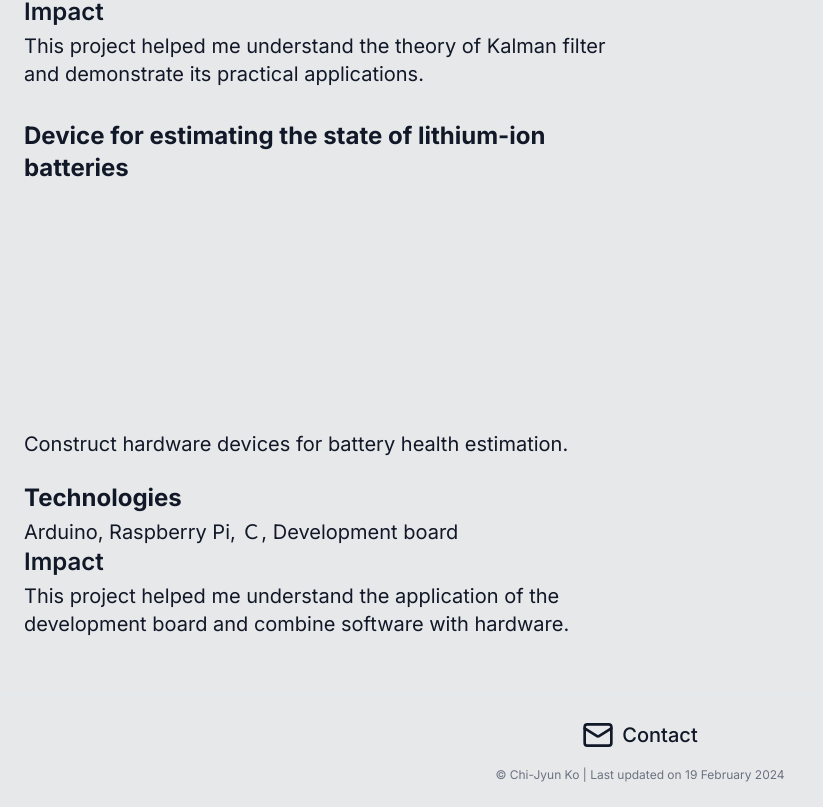
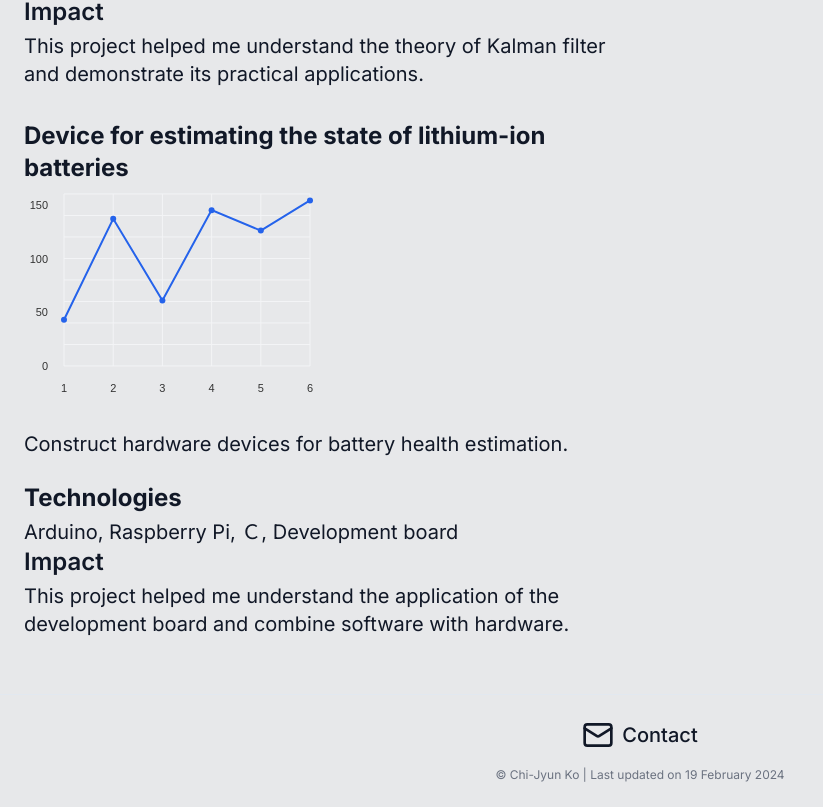
Before and after one commit to Ko0105/Webpage, a Next.js app: page /project in a window 1280 px wide. Shown: the part 755-1562 px from the top of the page, without its empty margins (0-823 px from the left). Built offline with nearby package versions, Linux system fonts and the light colour scheme.

Commit message:
revise bug

```diff
--- a/src/app/project/Project.tsx
+++ b/src/app/project/Project.tsx
@@ -9,7 +9,7 @@ import Link from "next/link";
 import { useState } from 'react'
 // import { ResponsiveBar } from "@nivo/bar"
 import { ResponsiveLine } from "@nivo/line"
-// import chartData from '../../../public/chartData.json'
+import chartData from '../../../public/chartData.json'
 
 export default function MyProject() {
   const [count, setCount] = useState(0)
@@ -81,7 +81,7 @@ export default function MyProject() {
                   <div className="">
                     <div className="text-left text-2xl font-bold  ">Device for estimating the state of lithium-ion batteries</div>
                     <div className="aspect-[4/3] overflow-hidden rounded-lg w-3/6">
-                    {/* <LineChart className="bject-cover w-full h-full  rounded-lg " /> */}
+                    <LineChart className="bject-cover w-full h-full  rounded-lg " />
                     </div>
                     <br></br>
                     <div className="max-w-3xl">
@@ -280,55 +280,55 @@ function ServerIcon(props : any) {
   )
 }
 
-// function LineChart(props : any) {
-//   return (
-//     <div {...props}>
-//       <ResponsiveLine
-//         data={[
-//           { id: "Desktop", data: chartData.desktop },
-//           // { id: "Mobile", data: chartData.mobile }
-//         ]}
-//         margin={{ top: 10, right: 10, bottom: 40, left: 40 }}
-//         xScale={{
-//           type: "point",
-//         }}
-//         yScale={{
-//           type: "linear",
-//         }}
-//         axisTop={null}
-//         axisRight={null}
-//         axisBottom={{
-//           tickSize: 0,
-//           tickPadding: 16,
-//         }}
-//         axisLeft={{
-//           tickSize: 0,
-//           tickValues: 5,
-//           tickPadding: 16,
-//         }}
-//         colors={["#2563eb", "#e11d48"]}
-//         pointSize={6}
-//         useMesh={true}
-//         gridYValues={6}
-//         theme={{
-//           tooltip: {
-//             chip: {
-//               borderRadius: "9999px",
-//             },
-//             container: {
-//               fontSize: "12px",
-//               textTransform: "capitalize",
-//               borderRadius: "6px",
-//             },
-//           },
-//           grid: {
-//             line: {
-//               stroke: "#f3f4f6",
-//             },
-//           },
-//         }}
-//         role="application"
-//       />
-//     </div>
-//   )
-// }
+function LineChart(props : any) {
+  return (
+    <div {...props}>
+      <ResponsiveLine
+        data={[
+          { id: "Desktop", data: chartData.desktop },
+          // { id: "Mobile", data: chartData.mobile }
+        ]}
+        margin={{ top: 10, right: 10, bottom: 40, left: 40 }}
+        xScale={{
+          type: "point",
+        }}
+        yScale={{
+          type: "linear",
+        }}
+        axisTop={null}
+        axisRight={null}
+        axisBottom={{
+          tickSize: 0,
+          tickPadding: 16,
+        }}
+        axisLeft={{
+          tickSize: 0,
+          tickValues: 5,
+          tickPadding: 16,
+        }}
+        colors={["#2563eb", "#e11d48"]}
+        pointSize={6}
+        useMesh={true}
+        gridYValues={6}
+        theme={{
+          tooltip: {
+            chip: {
+              borderRadius: "9999px",
+            },
+            container: {
+              fontSize: "12px",
+              textTransform: "capitalize",
+              borderRadius: "6px",
+            },
+          },
+          grid: {
+            line: {
+              stroke: "#f3f4f6",
+            },
+          },
+        }}
+        role="application"
+      />
+    </div>
+  )
+}
```
